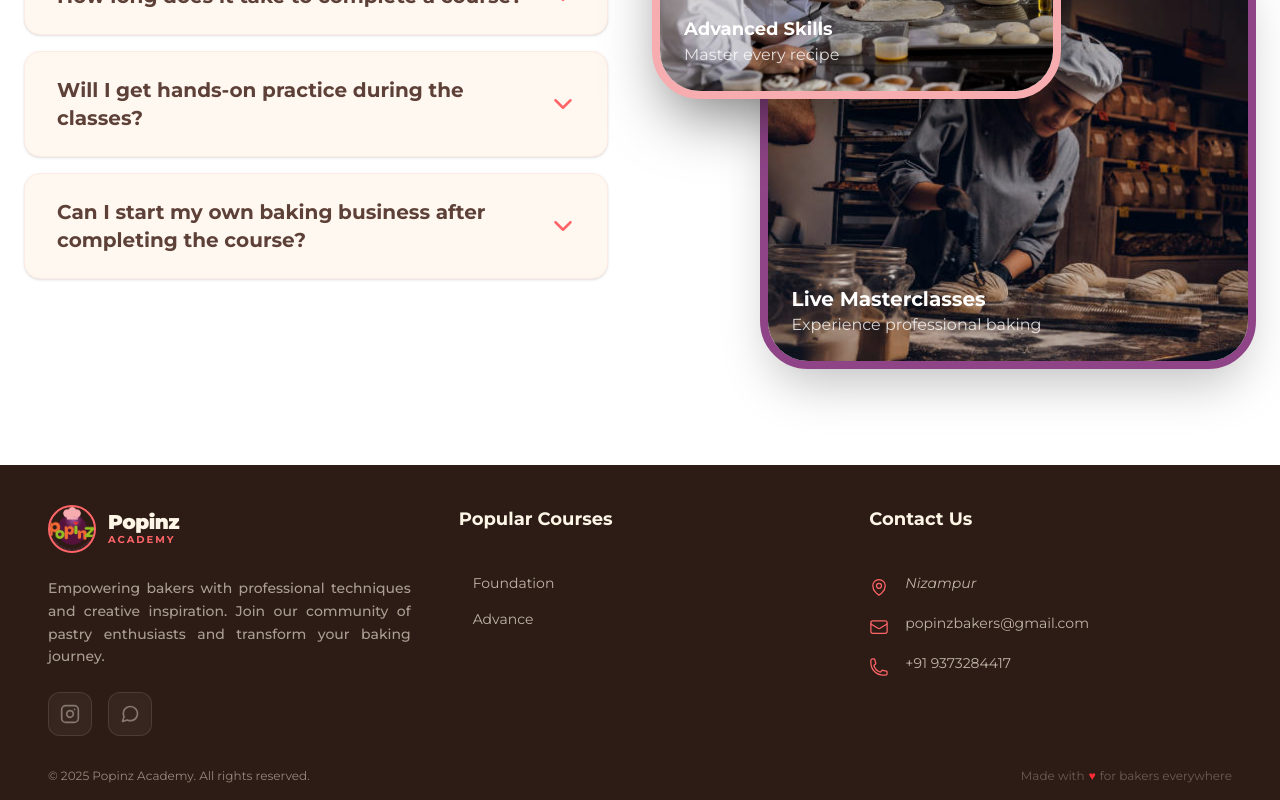
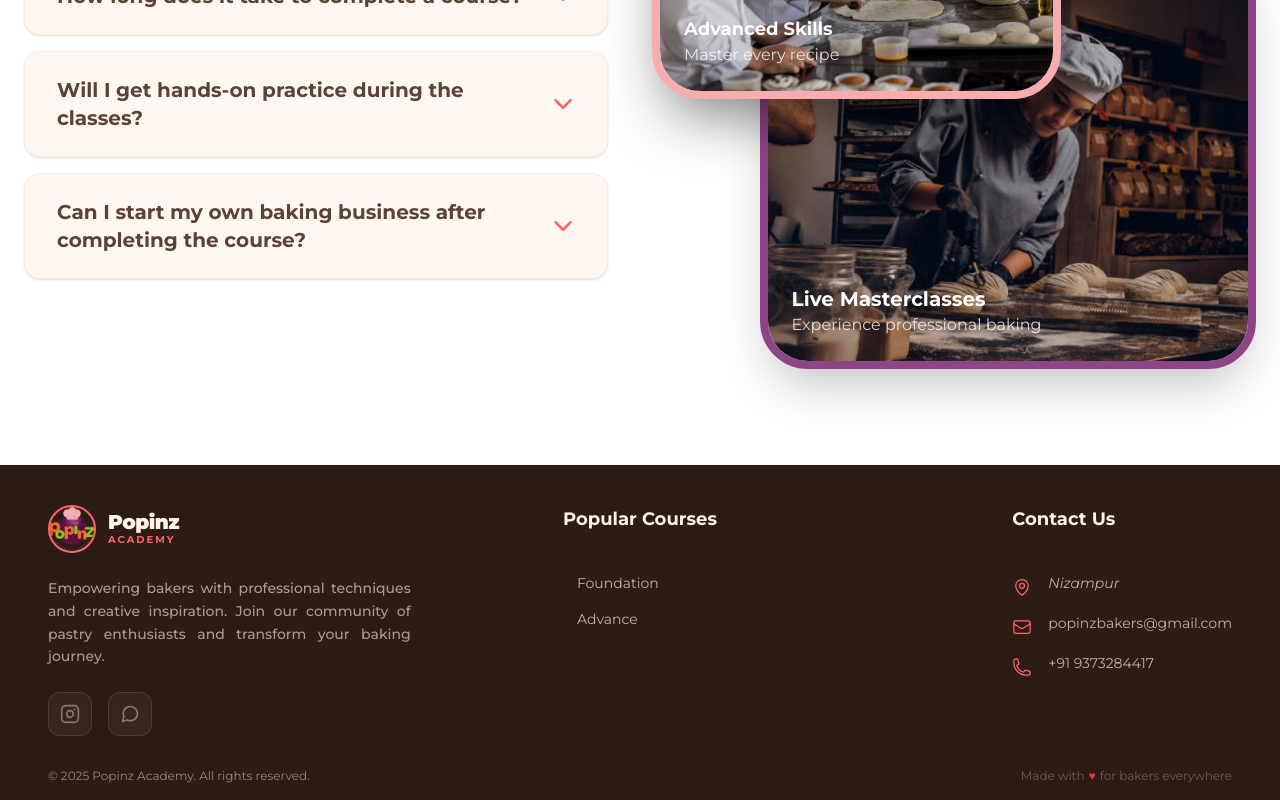
Before and after one commit to its-huzaifa27/Popinz-Academy, a React (Vite) app in the folder popinz/: page / in a window 1280 px wide. Shown: the part 4252-5052 px from the top of the page. Built offline with nearby package versions, Linux system fonts and the light colour scheme.

Commit message:
Footer fixed

```diff
--- a/popinz/src/components/Faq.jsx
+++ b/popinz/src/components/Faq.jsx
@@ -63,7 +63,7 @@ export function Faq() {
                         initial={{ opacity: 0, y: 20 }}
                         whileInView={{ opacity: 1, y: 0 }}
                         transition={{ duration: 0.6, delay: 0.1 }}
-                        className="space-y-6"
+                        className="space-y-6 lg:justify-self-center"
                     >
                         <h4 className="text-lg font-bold pb-4 inline-block">Popular Courses</h4>
                         <ul className="space-y-4">
@@ -85,7 +85,7 @@ export function Faq() {
                         initial={{ opacity: 0, y: 20 }}
                         whileInView={{ opacity: 1, y: 0 }}
                         transition={{ duration: 0.6, delay: 0.3 }}
-                        className="space-y-6"
+                        className="space-y-6 lg:justify-self-end"
                     >
                         <h4 className="text-lg font-bold pb-4 inline-block">Contact Us</h4>
                         <div className="space-y-4">
```
